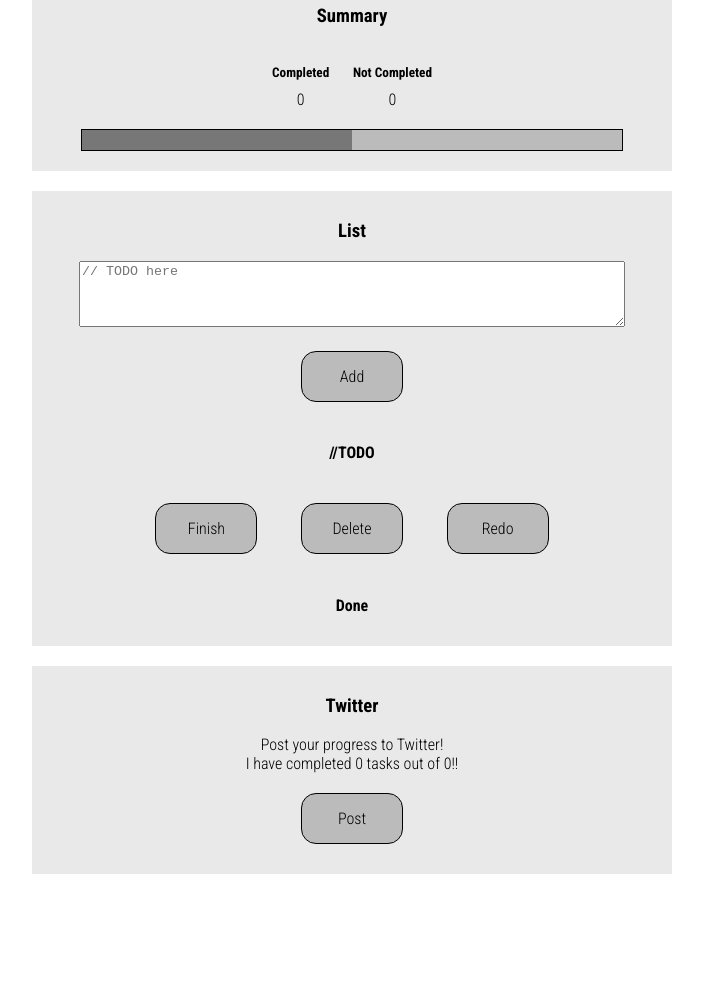
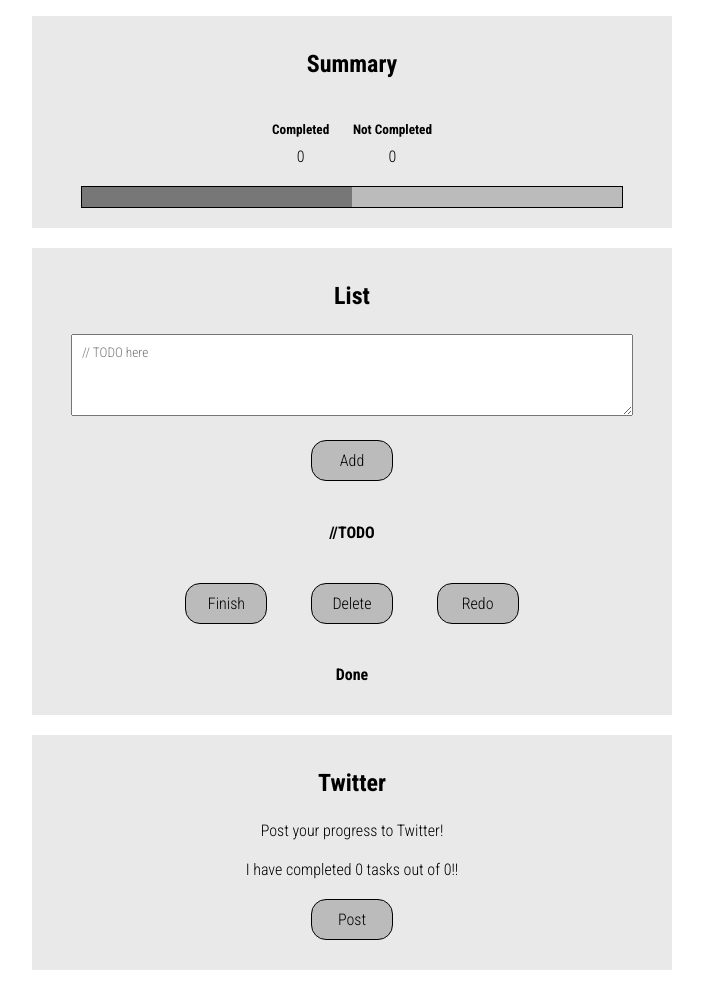
Before and after one commit to chrisloewer/unikrn-assessment-list, a plain HTML site: page index.html in a window 1280 px wide. Shown: the part 105-1095 px from the top of the page, without its empty margins (288-991 px from the left). Before the commit the page ends 999 px from the top, so only its background shows below. Drawn offline with Linux system fonts and the light colour scheme.

Commit message:
Clean up code

```diff
--- a/js/script.js
+++ b/js/script.js
@@ -3,13 +3,13 @@
 // ------------------------------------- OBSERVER STRUCTURE ---------------------------------------- //
 
 // SUBJECT BASE CLASS
-// Controller will expand on this
+// Controller will expand on this base
 function Subject () {
   this._observerList = [];
 }
 
 Subject.prototype.attachObserver = function(observer) {
-  console.log(observer + ' is now an observer of Subject');
+  // console.log(observer + ' is now an observer of Subject');
   this._observerList.push(observer);
 };
 
@@ -18,7 +18,7 @@ Subject.prototype.detachObserver = function(observer) {
   for (var i= 0; i<len; i++) {
     if (this._observerList[i] === observer) {
       this._observerList.splice(i,1);
-      console.log(observer + ' is no longer an observer of Subject');
+      // console.log(observer + ' is no longer an observer of Subject');
       return true;
     }
   }
@@ -60,7 +60,6 @@ Observer.prototype.update = function(args) {
 
 // Controller will serve as the central point of contact, updating components
 function Controller() {
-
   var subject = new Subject();
 
   this.attachObserver = function attachObserver(observer) {
@@ -79,6 +78,7 @@ function Controller() {
   };
 }
 
+
 // ------------------------------------- INITIALIZE PAGE -------------------------------------------- //
 
 var controller = new Controller();
@@ -88,8 +88,6 @@ var storageComponent = new Observer();
 var twitterComponent = new Observer();
 
 window.onload = function() {
-
-
   controller.attachObserver(listComponent);
   controller.attachObserver(summaryComponent);
   controller.attachObserver(twitterComponent);
@@ -122,14 +120,12 @@ window.onload = function() {
     document.getElementById('delete_button').addEventListener('click', removeItems);
   }
 
-
-  // Item Class
+  // ITEM BASE CLASS
   // each item is an entry on the to-do list
   function Item(content) {
     this.content = content;
     this.timeCreated = new Date().toGMTString();
   }
-
 
   function addItem() {
     var inputField = document.getElementById('list_textbox');
@@ -141,30 +137,30 @@ window.onload = function() {
     var item = new Item(inputField.value);
     listComponent.unCompleted.push(item);
 
+    inputField.value = '';
+
     listComponent.updateController();
-
   }
-
 
   function selectItem(item, event) {
     if(event.shiftKey && listComponent.selectStart !== null) {
       var allItems = item.parentNode.childNodes;
       var indexes = [];
 
-      // Get indexes of two items
+      // Get indexes of two end items
       for(var i=0; i<allItems.length; i++){
         if(allItems[i] === listComponent.selectStart || allItems[i] === item) {
           indexes.push(i);
         }
       }
 
-      // clear all selected items
+      // clear all previously selected items
       while(listComponent.selected.length > 0) {
         var itm = listComponent.selected.pop();
         removeClass(itm, 'selected');
       }
 
-      // Select appropriate items
+      // Select all items between 2 chosen items
       if(indexes[0] >= 0 && indexes[1] > 0) {
         for(var i=indexes[0]; i<= indexes[1]; i++) {
           listComponent.selected.push(allItems[i]);
@@ -181,16 +177,17 @@ window.onload = function() {
         // Don't select
         listComponent.selected.splice(listComponent.selected.indexOf(item), 1);
         listComponent.selectStart = null;
+        removeClass(item, 'selected');
       }
       else {
         // Select
         listComponent.selected.push(item);
         listComponent.selectStart = item;
+        addClass(item, 'selected');
       }
-      toggleClass(item, 'selected');
     }
     else {
-      // Check whether item should be selected or clear selection
+      // Check whether item should be selected,  otherwise clear selection
       var selectFlag = true;
       if (listComponent.selected.indexOf(item) >= 0 && listComponent.selected.length == 1) {
         // Don't select
@@ -218,20 +215,20 @@ window.onload = function() {
       var allItems = item.parentNode.childNodes;
       var indexes = [];
 
-      // Get indexes of two items
+      // Get indexes of two end items
       for(var i=0; i<allItems.length; i++){
         if(allItems[i] === listComponent.selectCompleteStart || allItems[i] === item) {
           indexes.push(i);
         }
       }
 
-      // clear all selected items
+      // clear all previously selected items
       while(listComponent.selectedComplete.length > 0) {
         var itm = listComponent.selectedComplete.pop();
         removeClass(itm, 'selected');
       }
 
-      // Select appropriate items
+      // Select items between two end points
       if(indexes[0] >= 0 && indexes[1] > 0) {
         for(var i=indexes[0]; i<= indexes[1]; i++) {
           listComponent.selectedComplete.push(allItems[i]);
@@ -257,7 +254,7 @@ window.onload = function() {
       toggleClass(item, 'selected');
     }
     else {
-      // Check whether item should be selected or clear selection
+      // Check whether item should be selected, otherwise clear selection
       var selectFlag = true;
       if (listComponent.selectedComplete.indexOf(item) >= 0 && listComponent.selectedComplete.length == 1) {
         // Don't Select
@@ -279,8 +276,6 @@ window.onload = function() {
       }
     }
   }
-
-
 
   // Mark selected items as Complete
   function completeItems() {
@@ -365,7 +360,7 @@ window.onload = function() {
     removeChildNodes(document.getElementById('list_todo'));
     removeChildNodes(document.getElementById('list_done'));
 
-
+    // display tasks that still need to be done
     for (var i = 0; i < listComponent.unCompleted.length; i++) {
       var item = listComponent.unCompleted[i];
 
@@ -387,7 +382,7 @@ window.onload = function() {
         selectItem(this, event);
       }
     }
-
+    // display tasks that have already been completed
     for (var i = 0; i < listComponent.completed.length; i++) {
       var item = listComponent.completed[i];
 
@@ -422,9 +417,9 @@ window.onload = function() {
       args = {};
     }
 
-    console.log('listComponent Observer update called');
+    // console.log('listComponent Observer update called');
 
-    // Update component to match observer's data
+    // Update component data to match controller's data
     listComponent.unCompleted = args.unCompleted;
     listComponent.completed = args.completed;
     listComponent.timeCompleted = args.timeCompleted;
@@ -436,6 +431,7 @@ window.onload = function() {
       listComponent.completed = [];
     }
 
+    // Put updates into effect
     init();
     displayItems();
   };
@@ -465,14 +461,14 @@ window.onload = function() {
     if (args === void 0) {
       args = {};
     }
-    console.log('storageComponent Observer update called');
-    // console.log(JSON.stringify(args));
+    // console.log('storageComponent Observer update called');
 
     // Write to storage - using local storage to persist data
+    // In a deployed application, this would be a database
     localStorage.setItem('data', JSON.stringify(args));
   };
 
-  // Used to let controller know stored values on load
+  // Used to let controller know stored values
   storageComponent.updateController = function() {
     try {
       var data = JSON.parse(localStorage.getItem('data'));
@@ -504,7 +500,7 @@ window.onload = function() {
     if (args === void 0) {
       args = {};
     }
-    console.log('summaryComponent Observer update called');
+    // console.log('summaryComponent Observer update called');
 
     var numCompleted = 0;
     var numUnCompleted = 0;
@@ -544,7 +540,7 @@ window.onload = function() {
     if (args === void 0) {
       args = {};
     }
-    console.log('twitterComponent Observer update called');
+    // console.log('twitterComponent Observer update called');
 
     var numCompleted = 0;
     var numUnCompleted = 0;
@@ -561,13 +557,14 @@ window.onload = function() {
     }
 
     var progressUpdate = 'I have completed ' + numCompleted + ' tasks out of ' + (numCompleted+numUnCompleted) + '!!';
+    var timeUpdate = '';
     if(timeCompleted !== null) {
-      progressUpdate += ' My last task completed was at ' + timeCompleted;
+      timeUpdate = 'My last task completed was at ' + timeCompleted;
     }
 
-    document.getElementById('progress_quote').innerHTML = progressUpdate;
+    document.getElementById('progress_quote').innerHTML = progressUpdate + '<br/>' + timeUpdate;
     document.getElementById('twitter_button').onclick = function() {
-      var link = 'http://twitter.com/home?status=' + encodeURI(progressUpdate);
+      var link = 'http://twitter.com/home?status=' + encodeURI(progressUpdate +'\n' + timeUpdate);
       window.open(link, '_blank');
     };
 
--- a/sass/style.scss
+++ b/sass/style.scss
@@ -10,6 +10,14 @@ body {
   -moz-user-select: none;
   -ms-user-select: none;
   user-select: none;
+}
+
+h1 {
+  font-size: 48px;
+}
+
+h3 {
+  font-size: 24px;
 }
 
 h5 {
@@ -47,7 +55,6 @@ h5 {
 }
 
 .section.list {
-  min-height: 200px;
 
   .list-container {
     width: 90%;
@@ -73,15 +80,25 @@ h5 {
     width: 90%;
     height: 60px;
     max-height: 200px;
+    padding: 10px;
+    font-family: 'Roboto Condensed', sans-serif;
+    font-weight: 300;
     resize: vertical;
+  }
+}
+
+.section.twitter {
+
+  .progress-quote {
+    margin-top: 20px;
   }
 }
 
 .button {
   display: inline-block;
-  padding: 15px 0;
+  padding: 10px 0;
   margin: 20px;
-  width: 100px;
+  width: 80px;
   border: 1px solid black;
   border-radius: 15px;
   background-color: #BBBBBB;
```
Also changed, not shown: stylesheets/style.css.
